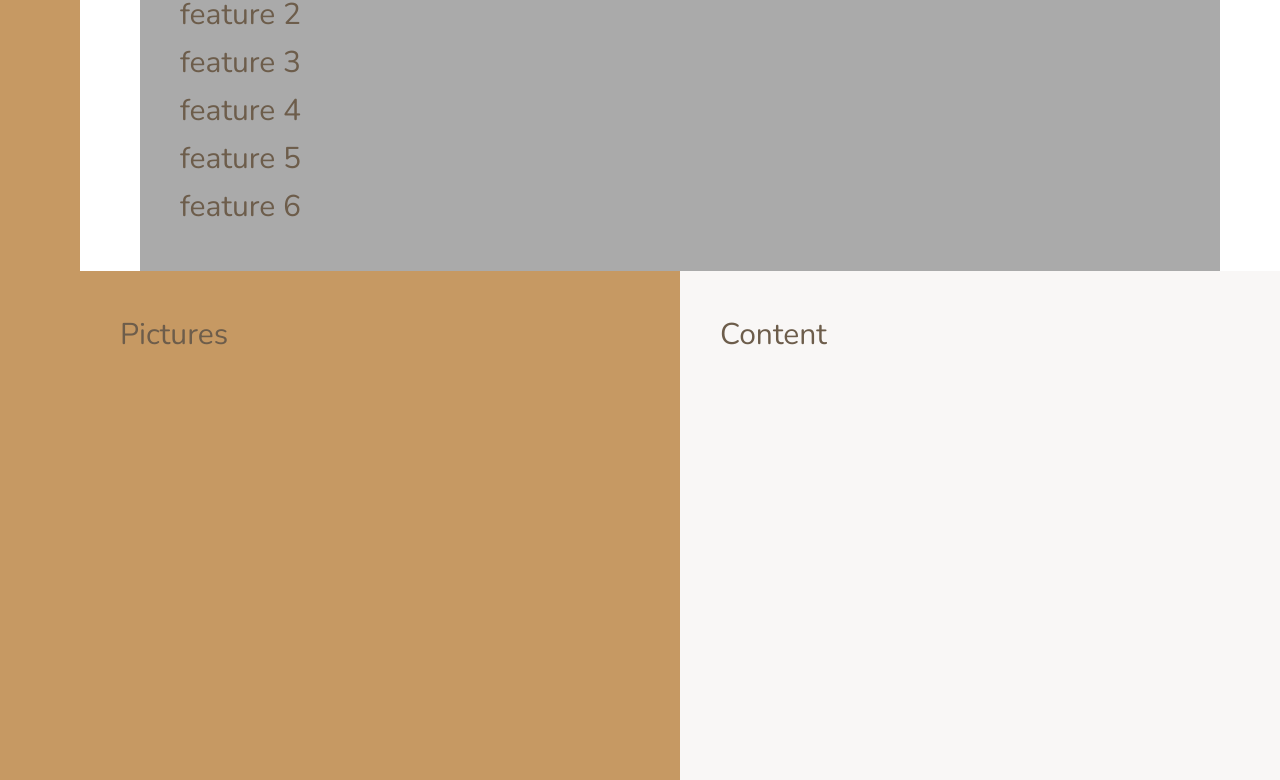
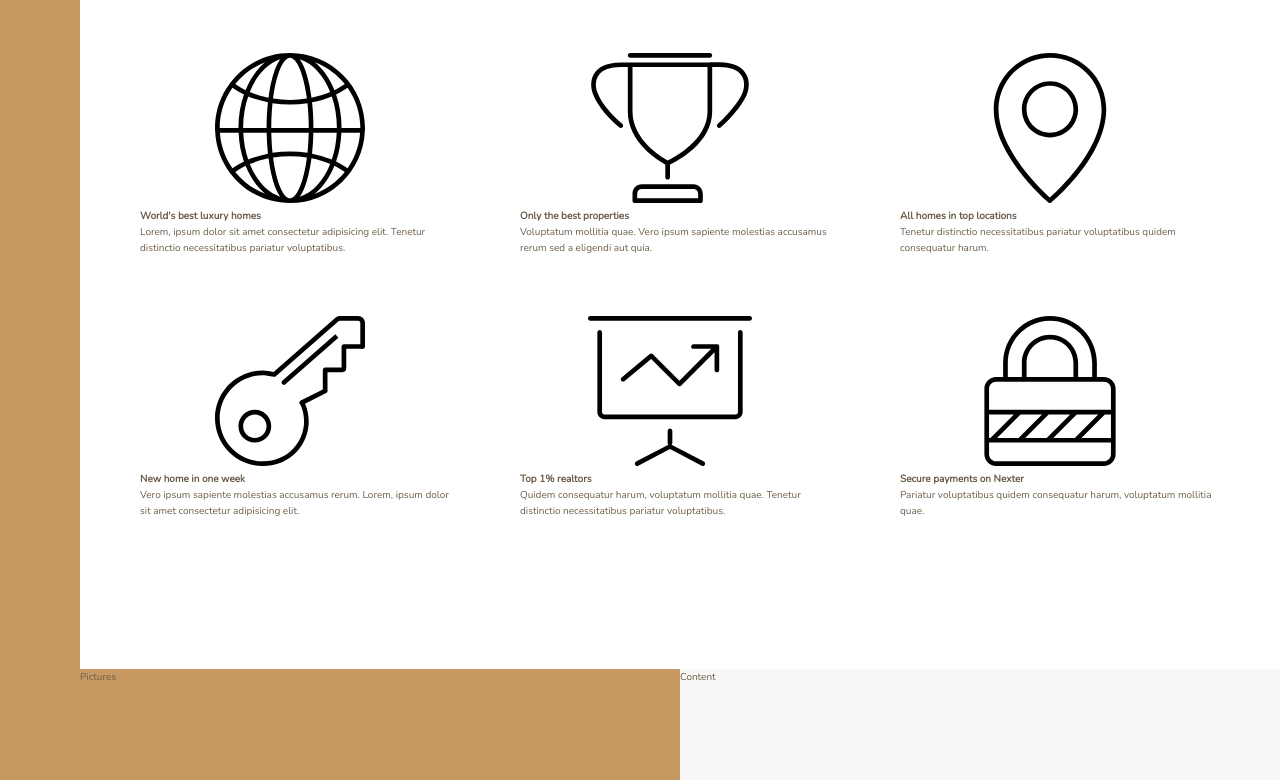
Before and after one commit to itsreallydrew/Nexters-demo, a website: page starter/index.html in a window 1280 px wide. Shown: the part 737-1517 px from the top of the page. Drawn offline with nearby package versions, Linux system fonts and the light colour scheme.

Commit message:
feature section pt.1

```diff
--- a/starter/index.html
+++ b/starter/index.html
@@ -25,12 +25,60 @@
         </div>
 
         <section class="features">
-            <div class="feature">feature 1</div>
-            <div class="feature">feature 2</div>
-            <div class="feature">feature 3</div>
-            <div class="feature">feature 4</div>
-            <div class="feature">feature 5</div>
-            <div class="feature">feature 6</div>
+            <div class="feature">
+                <svg class="feature__icon">
+                    <use xlink:href='img/sprite.svg#icon-global'></use>
+                </svg>
+                <h4 class="heading-4">World's best luxury homes</h4>
+                <p class="feature__text">
+                    Lorem, ipsum dolor sit amet consectetur adipisicing elit. Tenetur distinctio necessitatibus pariatur voluptatibus.
+                </p>
+            </div>
+            <div class="feature">
+                <svg class="feature__icon">
+                    <use xlink:href='img/sprite.svg#icon-trophy'></use>
+                </svg>
+                <h4 class="heading-4">Only the best properties</h4>
+                <p class="feature__text">
+                    Voluptatum mollitia quae. Vero ipsum sapiente molestias accusamus rerum sed a eligendi aut quia.
+                </p>
+            </div>
+            <div class="feature">
+                <svg class="feature__icon">
+                    <use xlink:href='img/sprite.svg#icon-map-pin'></use>
+                </svg>
+                <h4 class="heading-4">All homes in top locations</h4>
+                <p class="feature__text">
+                    Tenetur distinctio necessitatibus pariatur voluptatibus quidem consequatur harum.
+                </p>
+            </div>
+            <div class="feature">
+                <svg class="feature__icon">
+                    <use xlink:href='img/sprite.svg#icon-key'></use>
+                </svg>
+                <h4 class="heading-4">New home in one week</h4>
+                <p class="feature__text">
+                    Vero ipsum sapiente molestias accusamus rerum. Lorem, ipsum dolor sit amet consectetur adipisicing elit.
+                </p>
+            </div>
+            <div class="feature">
+                <svg class="feature__icon">
+                    <use xlink:href='img/sprite.svg#icon-presentation'></use>
+                </svg>
+                <h4 class="heading-4">Top 1% realtors</h4>
+                <p class="feature__text">
+                    Quidem consequatur harum, voluptatum mollitia quae. Tenetur distinctio necessitatibus pariatur voluptatibus.
+                </p>
+            </div>
+            <div class="feature">
+                <svg class="feature__icon">
+                    <use xlink:href='img/sprite.svg#icon-lock'></use>
+                </svg>
+                <h4 class="heading-4">Secure payments on Nexter</h4>
+                <p class="feature__text">
+                    Pariatur voluptatibus quidem consequatur harum, voluptatum mollitia quae.
+                </p>
+            </div>
         </section>
 
         <div class="story-pictures">
--- a/starter/sass/_base.scss
+++ b/starter/sass/_base.scss
@@ -43,10 +43,4 @@ body {
 		[sidebar-start] 8rem [sidebar-end full-start] minmax(6rem, 1fr)
 		[center-start] repeat(8, [col-start] minmax(min-content, 14rem) [col-end])
 		[center-end] minmax(6rem, 1fr) [full-end];
-
-	& > * {
-		// testing
-		padding: 40px;
-		font-size: 3rem;
-	}
 }
--- a/starter/sass/_features.scss
+++ b/starter/sass/_features.scss
@@ -1,4 +1,9 @@
 .features {
-	background-color: $color-grey-light-2;
 	grid-column: center-start / center-end;
+
+	margin: 15rem 0;
+
+	display: grid;
+	grid-template-columns: repeat(3, 1fr);
+	gap: 6rem;
 }
```
Also changed, not shown: starter/css/style.css, 1 other file.
